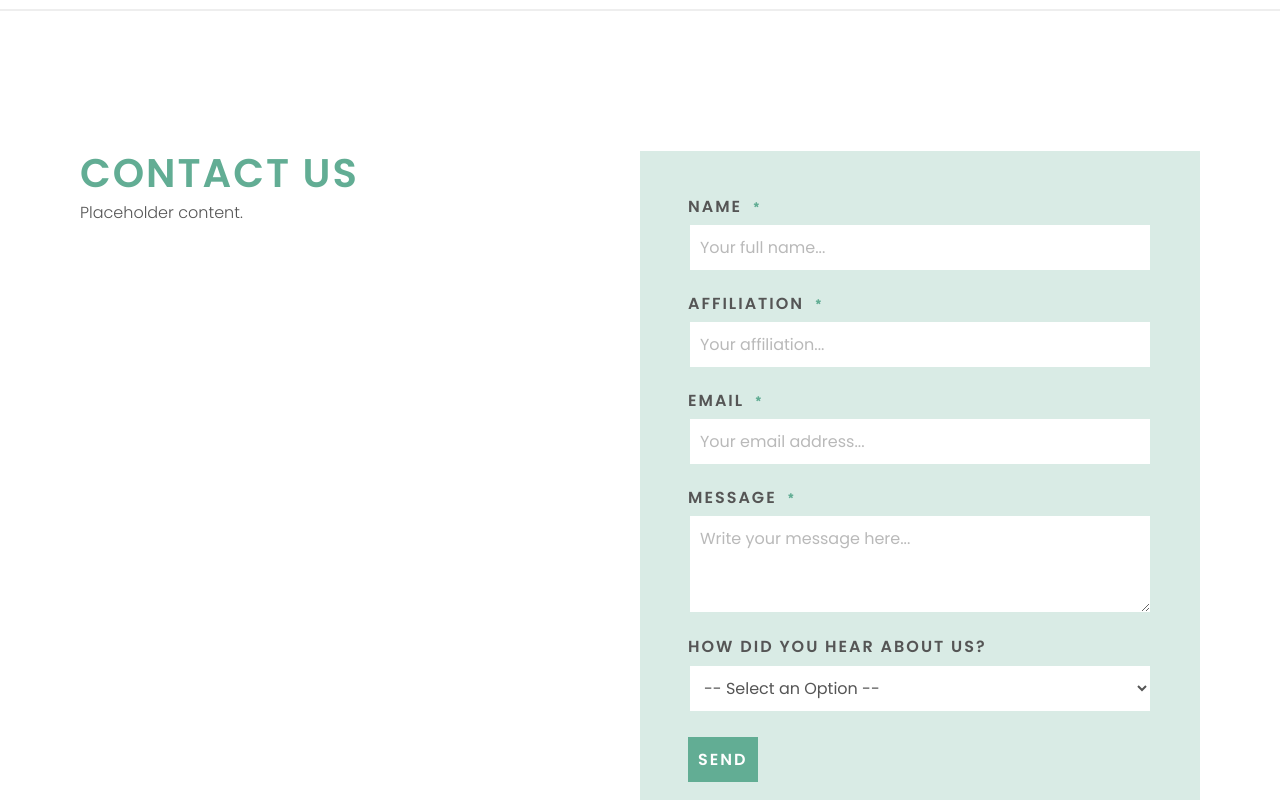
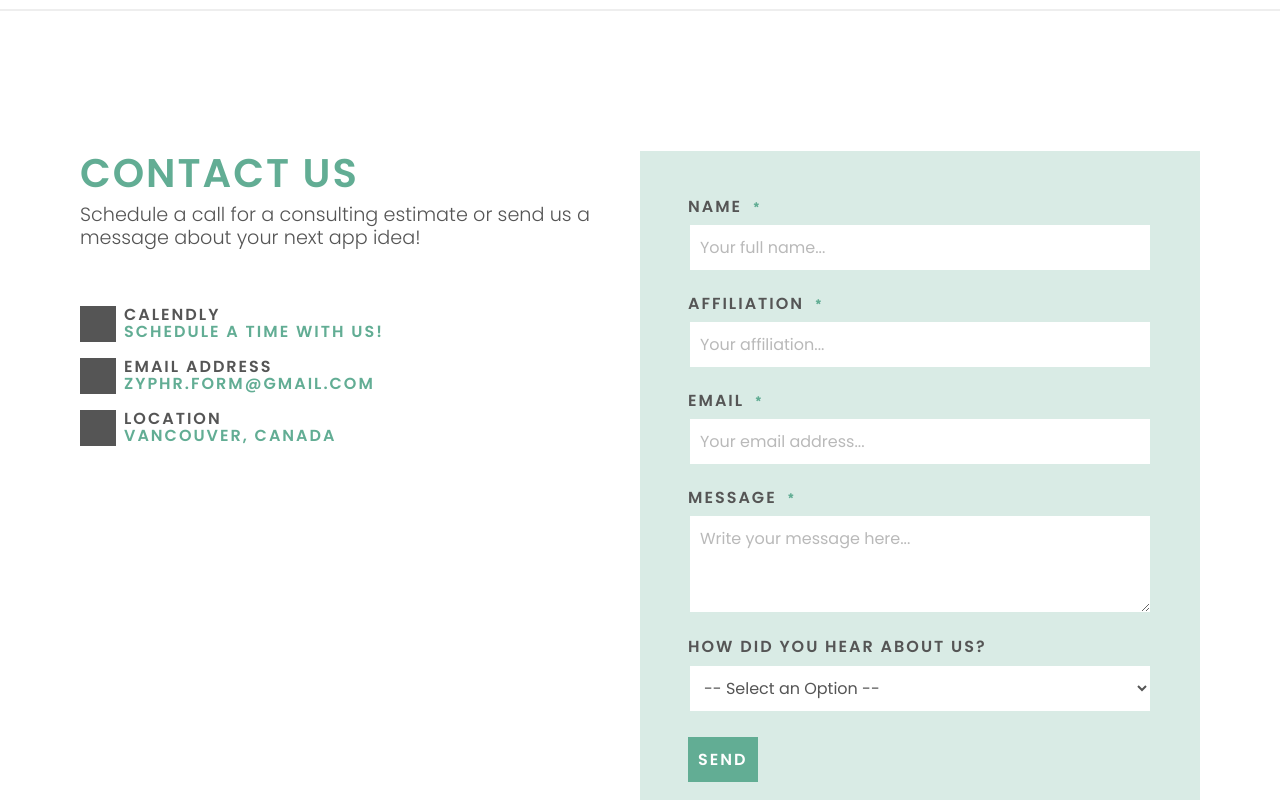
Before and after one commit to ohaanika/nextjs-website, a Next.js app: page / in a window 1280 px wide. Shown: the part 3880-4680 px from the top of the page. Built offline with nearby package versions, Linux system fonts and the light colour scheme; a web font is replaced by a local one.

Commit message:
feat(sections): update contact section

```diff
--- a/sections/contact.js
+++ b/sections/contact.js
@@ -1,15 +1,37 @@
 import Section from '../components/section'
 import SectionContentBlock from '../components/sectionContentBlock'
 import FormContact from '../components/formContact'
+import PlaceholderImage from '../components/placeholders/placeholderImage'
 
 const Contact = () => (
   <Section id="contact">
     <div className="row no-gutters">
-      <div className="col-lg-6 col-md-12 col-sm-12">
-        <SectionContentBlock heading="Contact Us">
-          <p>
-            Placeholder content.
-          </p>
+      <div className="col-lg-6 col-md-12 col-sm-12 pr-lg-5">
+        <SectionContentBlock
+          heading="Contact Us"
+          subheading="Schedule a call for a consulting estimate or send us a message about your next app idea!"
+        >
+          <div className="row mt-5">
+            <div className="mr-2 flex-shrink-0"><PlaceholderImage ratio={[1,1]} scale={36}/></div>
+            <div className="flex-grow-1">
+              <h6>Calendly</h6>
+              <h6 style={{color: "var(--color-primary)"}}>Schedule a time with us!</h6>
+            </div>
+          </div>
+          <div className="row mt-3">
+          <div className="mr-2 flex-shrink-0"><PlaceholderImage ratio={[1,1]} scale={36}/></div>
+            <div className="flex-grow-1">
+              <h6>Email Address</h6>
+              <h6 style={{color: "var(--color-primary)"}}>zyphr.form@gmail.com</h6>
+            </div>
+          </div>
+          <div className="row mt-3">
+          <div className="mr-2 flex-shrink-0"><PlaceholderImage ratio={[1,1]} scale={36}/></div>
+            <div className="flex-grow-1">
+              <h6>Location</h6>
+              <h6 style={{color: "var(--color-primary)"}}>Vancouver, Canada</h6>
+            </div>
+          </div>
         </SectionContentBlock>
       </div>
       <div className="col-lg-6 col-md-12 col-sm-12">
```
